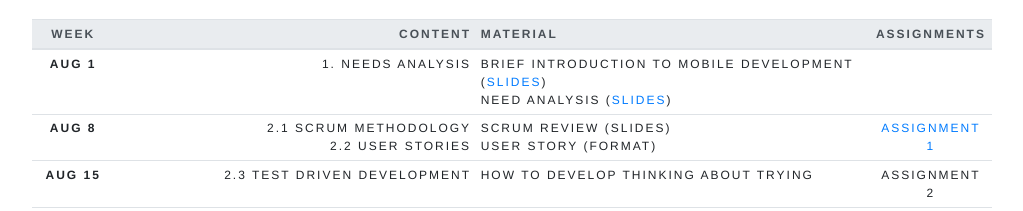
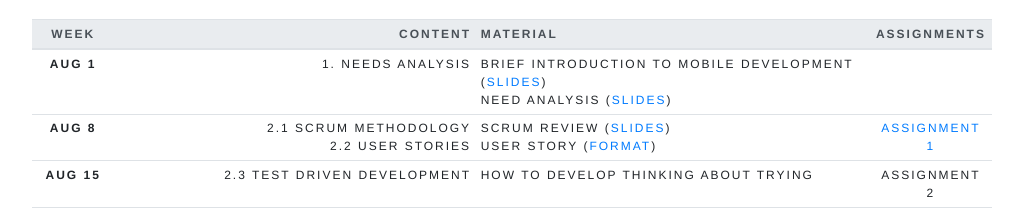
Before and after one commit to franz-rogelez/acdc-2018-2, a plain HTML site: page index.html in a window 1280 px wide. Shown: the part 3916-4127 px from the top of the page, without its empty margins (128-1151 px from the left). Drawn offline with nearby package versions, Linux system fonts and the light colour scheme.

Commit message:
Scrum - User Stories Format

```diff
--- a/index.html
+++ b/index.html
@@ -231,7 +231,7 @@
             <tr>
               <th scope="row">Aug 8</th>
               <td class="text-lg-right">2.1 Scrum Methodology<br>2.2 User Stories</td>
-              <td class="text-lg-left">Scrum Review (slides)<br>User Story (format)</td>
+              <td class="text-lg-left">Scrum Review (<a target="_blank" href="https://goo.gl/5pnE3x">slides</a>)<br>User Story (<a target="_blank" href="https://goo.gl/K3NhDV">format</a>)</td>
               <td><a target="_blank" href="https://goo.gl/xE7EpV">Assignment 1</a></td>
             </tr>
             <tr>
```
